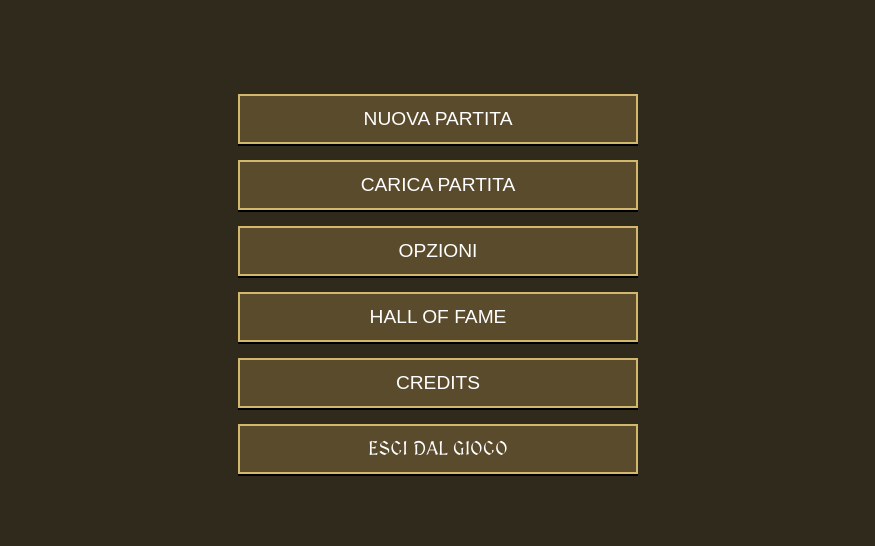
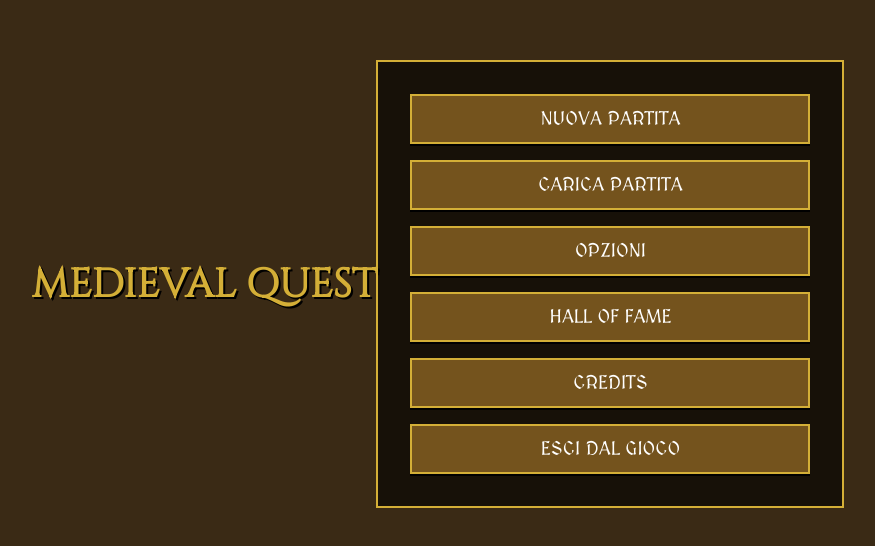
Before and after one commit to giorgioferrari171280/reignsLikeGame, a plain HTML site: page index.html in a window 1280 px wide. Shown: the part 116-662 px from the top of the page, without its empty margins (202-1077 px from the left). Drawn offline with Linux system fonts and the light colour scheme.

Commit message:
Improve medieval menu style

```diff
--- a/css/style.css
+++ b/css/style.css
@@ -4,7 +4,7 @@ body {
     display: flex;
     justify-content: center;
     align-items: center;
-    background-color: #2f2a1b;
+    background-color: #3a2a15;
     font-family: 'MedievalSharp', cursive;
 }
 
@@ -15,13 +15,17 @@ body {
     width: 80%;
     max-width: 400px;
     gap: 1rem;
+    border: 2px solid #d4af37;
+    background-color: rgba(0, 0, 0, 0.6);
+    padding: 2rem;
 }
 
 .menu-button {
+    font-family: 'MedievalSharp', cursive;
     font-size: 1.2rem;
     padding: 0.75rem 1rem;
-    border: 2px solid #d1b86c;
-    background-color: #5b4b2d;
+    border: 2px solid #d4af37;
+    background-color: #74531d;
     color: #ffffff;
     text-decoration: none;
     text-align: center;
@@ -31,7 +35,7 @@ body {
 }
 
 .menu-button:hover {
-    background-color: #80663a;
+    background-color: #8c6b2a;
     box-shadow: 0 4px 2px rgba(0,0,0,0.7);
     transform: translateY(-2px);
 }
@@ -39,3 +43,12 @@ body {
 .exit-button {
     text-decoration: none;
 }
+
+.title {
+    font-family: 'Cinzel', serif;
+    font-size: 2.5rem;
+    color: #d4af37;
+    text-align: center;
+    margin-bottom: 1.5rem;
+    text-shadow: 2px 2px 0 #000;
+}
--- a/index.html
+++ b/index.html
@@ -5,9 +5,11 @@
     <meta name="viewport" content="width=device-width, initial-scale=1.0">
     <title>Main Menu</title>
     <link href="https://fonts.googleapis.com/css2?family=MedievalSharp&display=swap" rel="stylesheet">
+    <link href="https://fonts.googleapis.com/css2?family=Cinzel&display=swap" rel="stylesheet">
     <link rel="stylesheet" href="css/style.css">
 </head>
 <body>
+    <h1 class="title">MEDIEVAL QUEST</h1>
     <div class="menu-container">
         <button class="menu-button">NUOVA PARTITA</button>
         <button class="menu-button">CARICA PARTITA</button>
```
